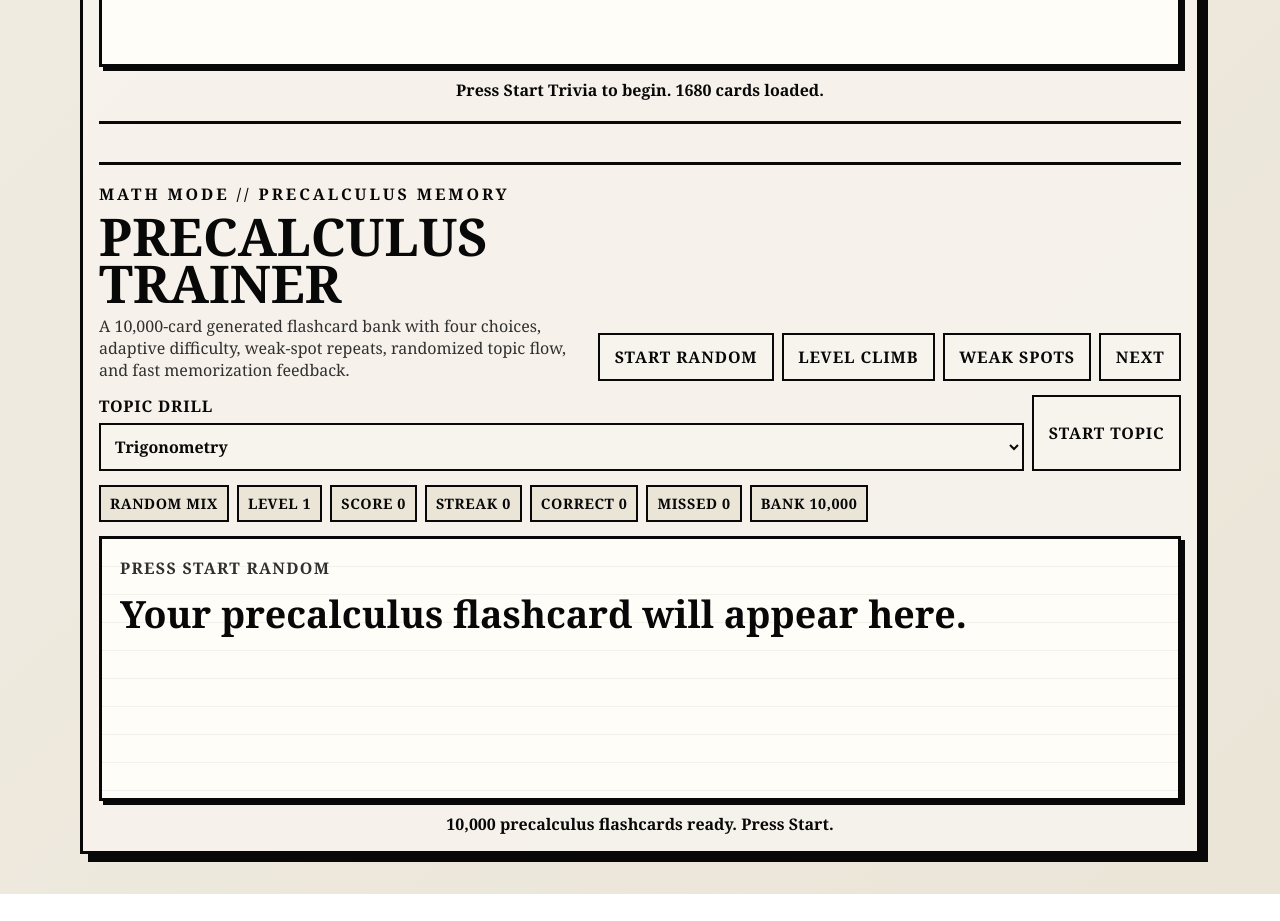
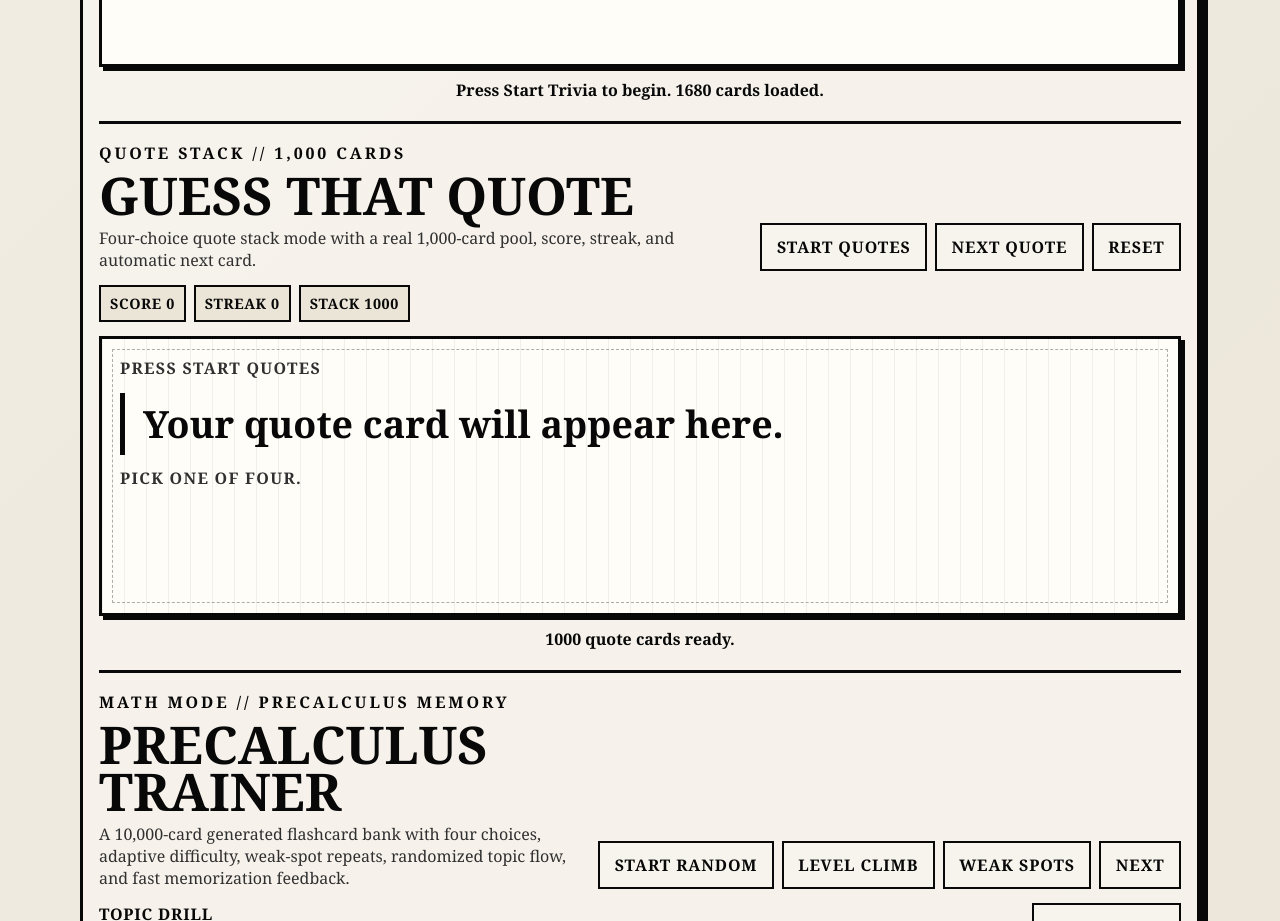
Before and after one commit to norest4d-max/sudoku-115, a React (Vite) app: page / in a window 1280 px wide. Shown: the part 3180-4101 px from the top of the page. Before the commit the page ends 4074 px from the top, so only its background shows below. Built offline with nearby package versions, Linux system fonts and the light colour scheme.

Commit message:
Use visible quote stack component

```diff
--- a/src/App.jsx
+++ b/src/App.jsx
@@ -2,7 +2,7 @@ import SudokuGame from './games/SudokuGame.jsx';
 import PatternDrill from './games/PatternDrill.jsx';
 import CartoonCrossword from './games/CartoonCrossword.jsx';
 import TriviaCards from './games/TriviaCards.jsx';
-import GuessThatQuote from './games/GuessThatQuote.jsx';
+import QuoteStack from './games/QuoteStack.jsx';
 import PrecalculusTrainer from './games/PrecalculusTrainer.jsx';
 import ErrorBoundary from './components/ErrorBoundary.jsx';
 import '../precalc.css';
@@ -27,7 +27,7 @@ export default function App() {
         <ErrorBoundary name="Pattern Drill"><PatternDrill /></ErrorBoundary>
         <ErrorBoundary name="Cartoon Crossword"><CartoonCrossword /></ErrorBoundary>
         <ErrorBoundary name="Trivia Cards"><TriviaCards /></ErrorBoundary>
-        <ErrorBoundary name="Quote Stack"><GuessThatQuote /></ErrorBoundary>
+        <ErrorBoundary name="Quote Stack"><QuoteStack /></ErrorBoundary>
         <ErrorBoundary name="Precalculus Trainer"><PrecalculusTrainer /></ErrorBoundary>
       </section>
     </main>
```
